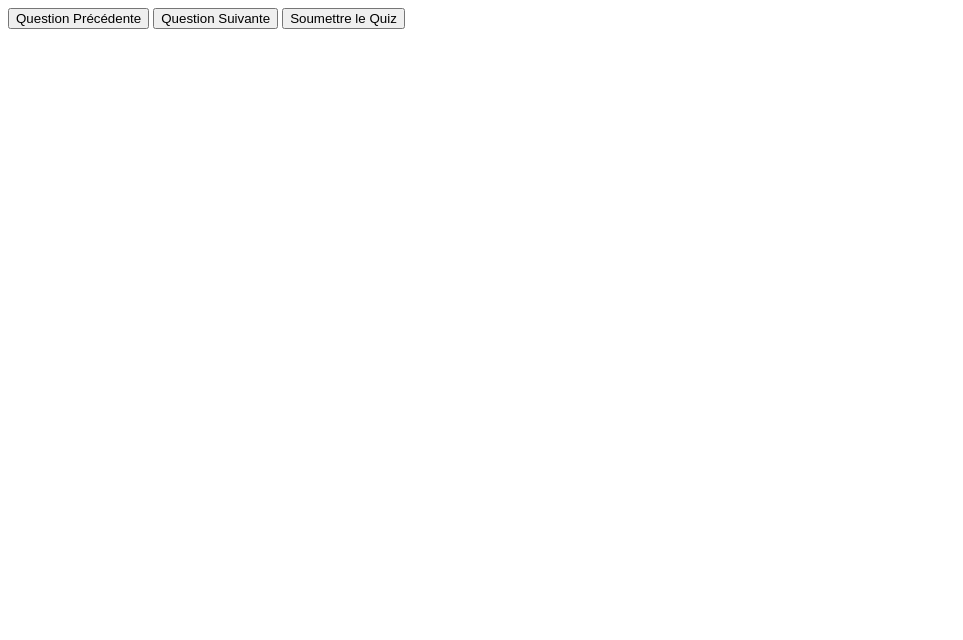
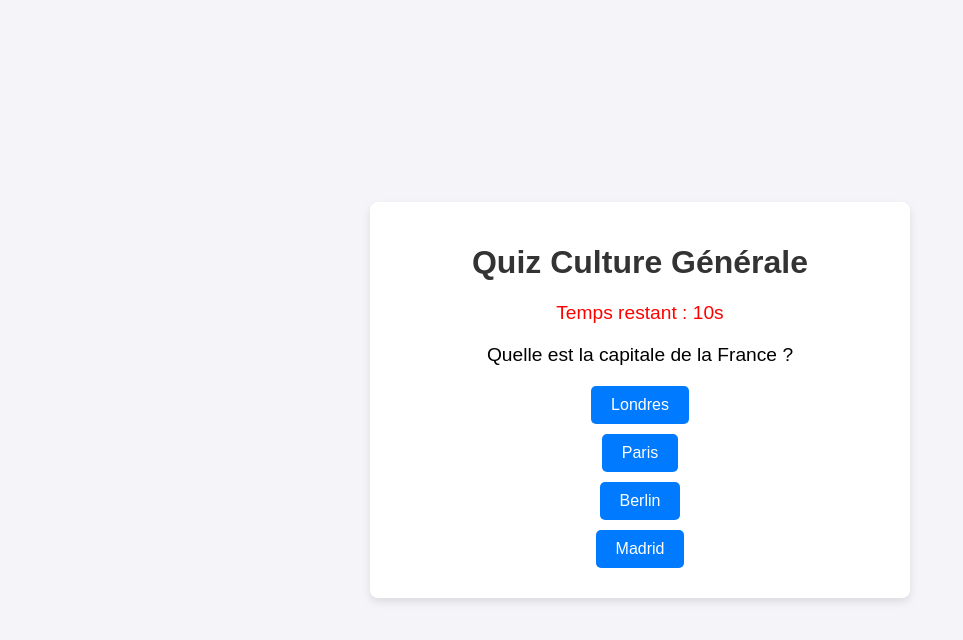
Before and after one commit to tripleRRR33/quizzzzz, a plain HTML site: page index.html in a window 1280 px wide. Shown: the whole page, without its empty margins (0-963 px from the left). Drawn offline with Linux system fonts and the light colour scheme.

Commit message:
Update index.html

```diff
--- a/index.html
+++ b/index.html
@@ -1,19 +1,153 @@
 <!DOCTYPE html>
-<html lang="en">
+<html lang="fr">
 <head>
     <meta charset="UTF-8">
-    <title>Quiz de Culture Générale</title>
-    <link rel="stylesheet" href="styles.css">
+    <meta name="viewport" content="width=device-width, initial-scale=1.0">
+    <title>Site de Quiz</title>
+    <style>
+        body {
+            font-family: Arial, sans-serif;
+            background-color: #f4f4f9;
+            margin: 0;
+            padding: 0;
+            display: flex;
+            justify-content: center;
+            align-items: center;
+            min-height: 100vh;
+        }
+        .container {
+            background-color: #ffffff;
+            box-shadow: 0 4px 8px rgba(0, 0, 0, 0.1);
+            border-radius: 8px;
+            padding: 20px;
+            max-width: 500px;
+            width: 100%;
+            text-align: center;
+        }
+        h1 {
+            color: #333;
+        }
+        .question {
+            font-size: 1.2em;
+            margin: 20px 0;
+        }
+        .answers button {
+            display: block;
+            margin: 10px auto;
+            padding: 10px 20px;
+            font-size: 1em;
+            background-color: #007BFF;
+            color: #fff;
+            border: none;
+            border-radius: 5px;
+            cursor: pointer;
+            transition: background-color 0.3s;
+        }
+        .answers button:hover {
+            background-color: #0056b3;
+        }
+        .result {
+            display: none;
+            margin-top: 20px;
+            font-size: 1.2em;
+        }
+        .timer {
+            font-size: 1.2em;
+            color: #ff0000;
+            margin-bottom: 10px;
+        }
+        .explanation {
+            display: none;
+            margin-top: 10px;
+            font-size: 1em;
+            color: #555;
+        }
+        .statistics {
+            display: none;
+            margin-top: 20px;
+            font-size: 1em;
+            color: #333;
+        }
+    </style>
 </head>
 <body>
-    <div class="quiz-container">
-        <div id="quiz"></div>
-        <button id="prev">Question Précédente</button>
-        <button id="next">Question Suivante</button>
-        <button id="submit">Soumettre le Quiz</button>
-        <div id="results"></div>
+    <div class="container">
+        <h1>Quiz Culture Générale</h1>
+        <div class="timer" id="timer">Temps restant : 15s</div>
+        <div class="question" id="question">Quelle est la capitale de la France ?</div>
+        <div class="answers" id="answers">
+            <button onclick="checkAnswer(this, false, 'Londres est la capitale du Royaume-Uni.')">Londres</button>
+            <button onclick="checkAnswer(this, true, 'Correct ! Paris est bien la capitale de la France.')">Paris</button>
+            <button onclick="checkAnswer(this, false, 'Berlin est la capitale de l\'Allemagne.')">Berlin</button>
+            <button onclick="checkAnswer(this, false, 'Madrid est la capitale de l\'Espagne.')">Madrid</button>
+        </div>
+        <div class="result" id="result"></div>
+        <div class="explanation" id="explanation"></div>
+        <div class="statistics" id="statistics"></div>
     </div>
-    <script src="questions.js"></script>
-    <script src="script.js"></script>
+
+    <script>
+        let timer = 15;
+        let totalQuestions = 1; // Number of questions in the quiz
+        let answeredQuestions = 0;
+        let correctAnswers = 0;
+        let totalTime = 0;
+        const timerElement = document.getElementById('timer');
+
+        const interval = setInterval(() => {
+            timer--;
+            totalTime++;
+            timerElement.textContent = `Temps restant : ${timer}s`;
+
+            if (timer <= 0) {
+                clearInterval(interval);
+                document.querySelectorAll('.answers button').forEach(button => button.disabled = true);
+                const resultDiv = document.getElementById('result');
+                resultDiv.style.display = 'block';
+                resultDiv.textContent = 'Temps écoulé !';
+                resultDiv.style.color = 'red';
+                showStatistics();
+            }
+        }, 1000);
+
+        function checkAnswer(button, isCorrect, explanationText) {
+            clearInterval(interval);
+            document.querySelectorAll('.answers button').forEach(button => button.disabled = true);
+
+            const resultDiv = document.getElementById('result');
+            const explanationDiv = document.getElementById('explanation');
+
+            resultDiv.style.display = 'block';
+            explanationDiv.style.display = 'block';
+
+            if (isCorrect) {
+                resultDiv.textContent = 'Bonne réponse !';
+                resultDiv.style.color = 'green';
+                correctAnswers++;
+            } else {
+                resultDiv.textContent = 'Mauvaise réponse.';
+                resultDiv.style.color = 'red';
+            }
+
+            explanationDiv.textContent = explanationText;
+            answeredQuestions++;
+
+            if (answeredQuestions === totalQuestions) {
+                showStatistics();
+            }
+        }
+
+        function showStatistics() {
+            const statisticsDiv = document.getElementById('statistics');
+            statisticsDiv.style.display = 'block';
+            const averageTime = (totalTime / totalQuestions).toFixed(2);
+            statisticsDiv.innerHTML = `
+                <h2>Statistiques</h2>
+                <p>Questions répondues : ${answeredQuestions}/${totalQuestions}</p>
+                <p>Bonnes réponses : ${correctAnswers}</p>
+                <p>Temps moyen par question : ${averageTime} secondes</p>
+            `;
+        }
+    </script>
 </body>
 </html>
```
